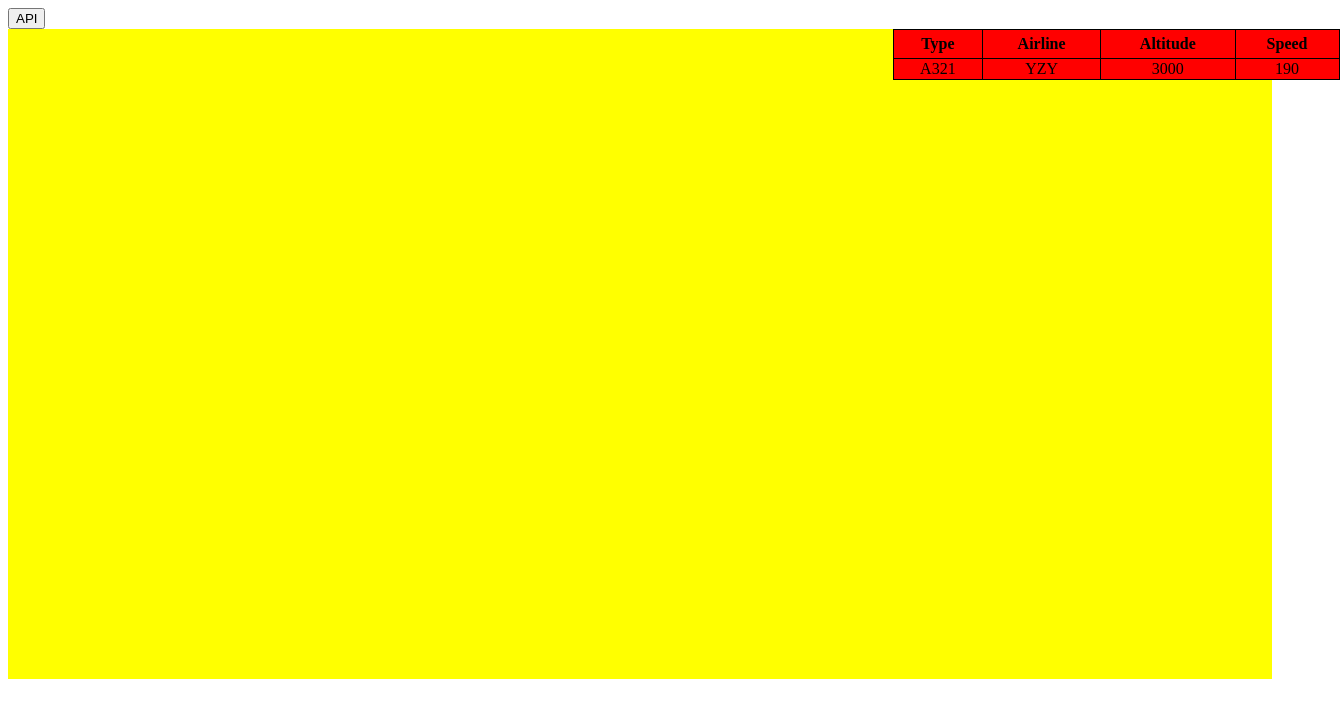
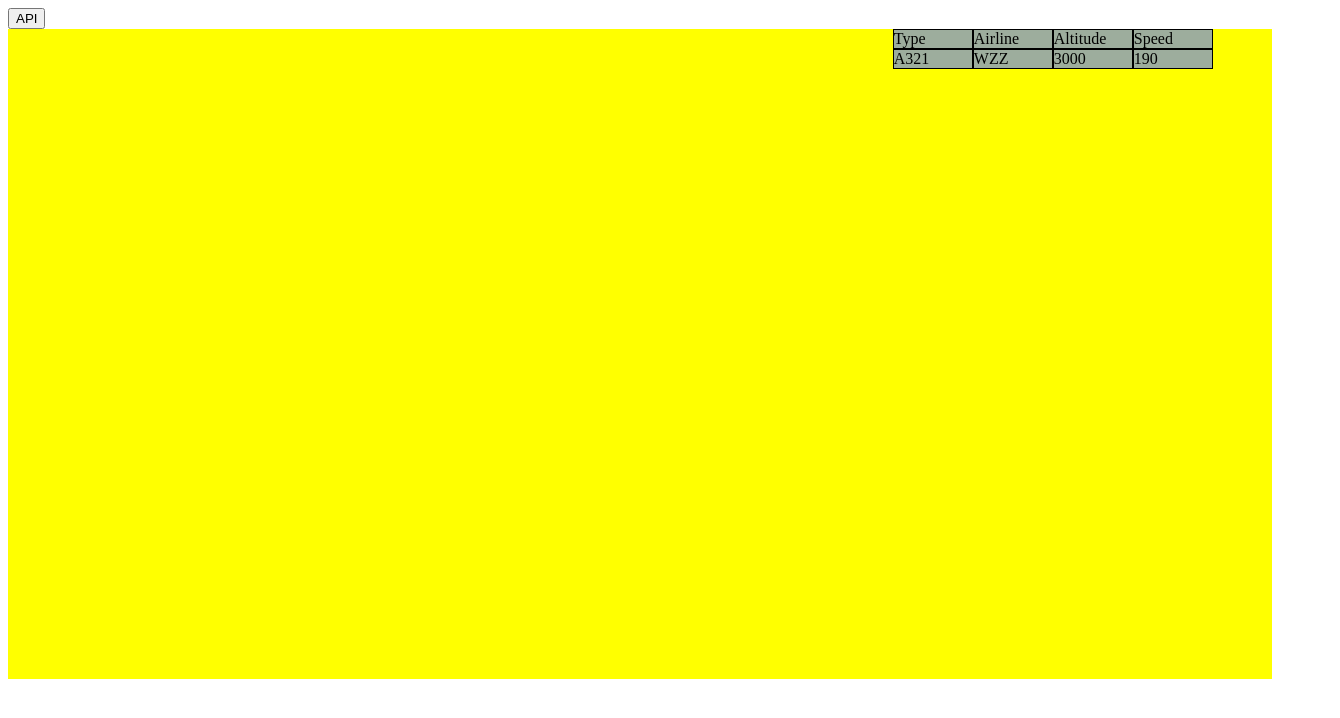
Before and after one commit to PiotrDrajewicz/radar-app, a website with bundled scripts: page public/index.html in a window 1280 px wide. Shown: the whole page, 1340 px wide, since content can reach past the window. Built offline with nearby package versions, Linux system fonts and the light colour scheme; no server answers.

Commit message:
working on table

```diff
--- a/public/index.html
+++ b/public/index.html
@@ -22,8 +22,21 @@
     <button id="work-btn">API</button>
     <div id="main-container">
         <div id="map"></div>
-        <div id="table">
-            <table>
+        <div id="table-div">
+            <div class="table-headers">
+                <p class="table-header top">Type</p>
+                <p class="table-header top">Airline</p>
+                <p class="table-header top">Altitude</p>
+                <p class="table-header top">Speed</p>
+            </div>
+            <div class="table-headers">
+                <p class="table-header">A321</p>
+                <p class="table-header">WZZ</p>
+                <p class="table-header">3000</p>
+                <p class="table-header">190</p>
+            </div>
+
+            <!-- <table>
                 <tr>
                     <th>Type</th>
                     <th>Airline</th>
@@ -36,7 +49,7 @@
                     <td>3000</td>
                     <td>190</td>
                 </tr>
-            </table>
+            </table> -->
         </div>
     </div>
 
--- a/public/plane-class.js
+++ b/public/plane-class.js
@@ -143,9 +143,6 @@ class Plane {
     }
 }
 
-// function assignIcaoType(planeIcaoCode) {
-// }
-
 function createIconPopup(allPlanes, planesObjects, boundariesPoints) {
     planesObjects.forEach(plane => {
         //updating plane info
--- a/public/style.css
+++ b/public/style.css
@@ -66,3 +66,25 @@ table {
 th {
     padding: 5px 5px;
 }
+
+.table-headers {
+    display: grid;
+    grid-template-columns: repeat(4, 5rem);
+    /* border-top: ;
+    border-left: ;
+    border-right: ; */
+    /* padding: 0;
+    margin: 0; */
+}
+
+.top {
+    border-bottom: none;
+}
+
+.table-header {
+    border: 1px solid black;
+    margin: 0;
+    justify-content: center;
+    align-items: center;
+    background: rgb(157, 173, 157);
+}
```
